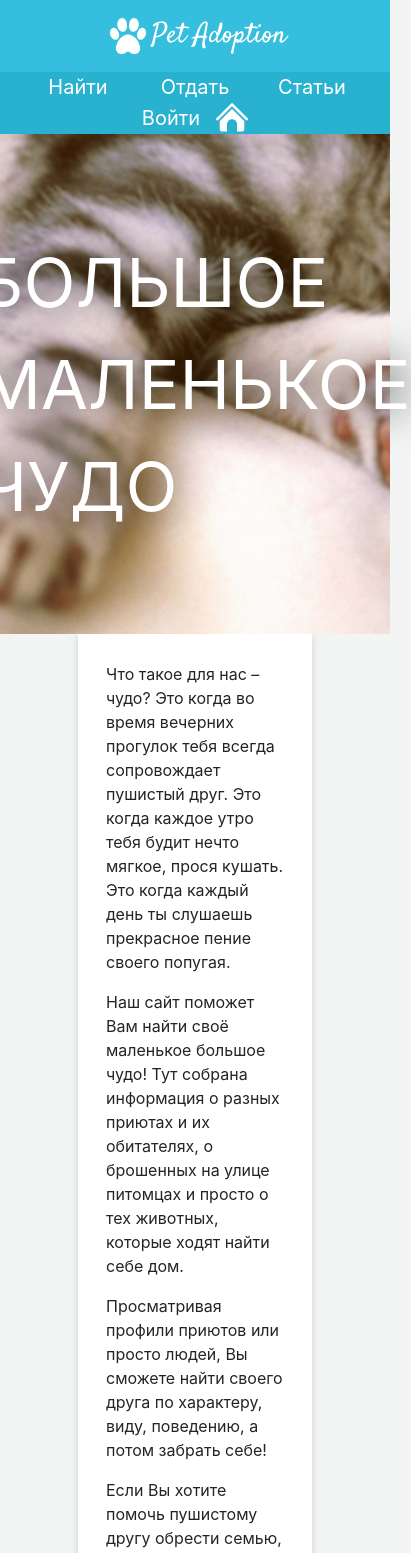
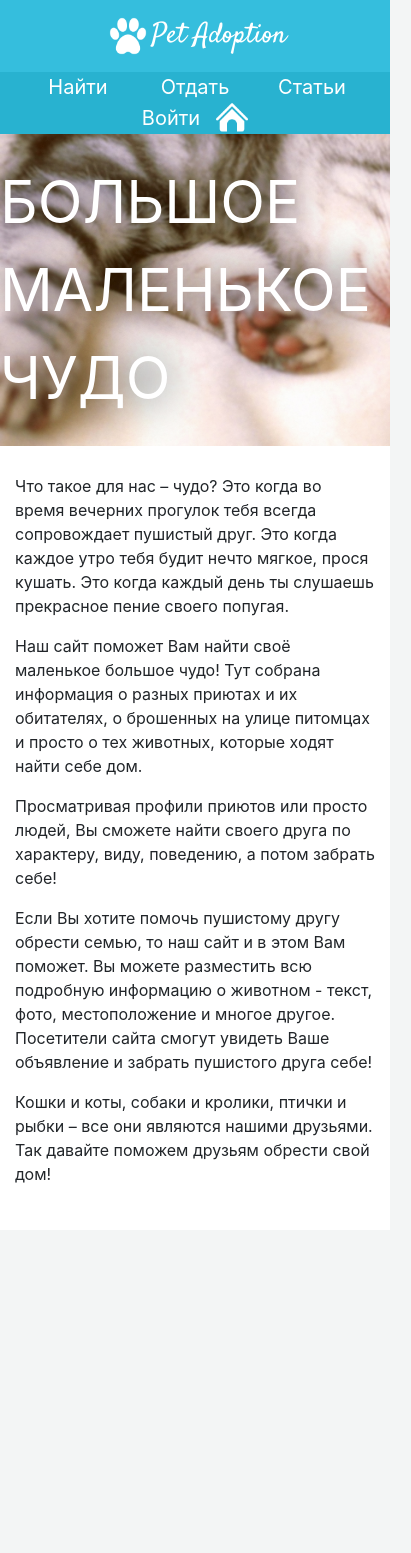
Before and after one commit to ionsome/pet-adoption, a React (Create React App) app in the folder client/: page / in a window 390 px wide. Shown: the top 1553 px of the page, 411 px wide, since content can reach past the window. After the commit the page ends 1230 px from the top, so only its background shows below. Built offline with nearby package versions, Linux system fonts and the light colour scheme.

Commit message:
Улучшил адаптивность главной страницы

```diff
--- a/client/src/css/App.css
+++ b/client/src/css/App.css
@@ -25,7 +25,7 @@
   width: 100%;
 }
 
-#tagline {
+.tagline {
   font-size: 68px;
   text-shadow: 0px 0px 40px black;
   color: white;
@@ -69,3 +69,20 @@ body {
   }
 
 }
+
+@media only screen and (max-width: 630px) {
+  .tagline {
+    font-size: 15vw;
+    text-shadow: 0px 0px 40px black;
+    color: white;
+    background-image: url('../images/cat_dog.jpg');
+    background-size: cover;
+    display: flex;
+    justify-content: center;
+    align-items: center;
+    width: 100%;
+    height: 80vw;
+    z-index: 1;
+  }
+
+}
--- a/client/src/find/CardList.js
+++ b/client/src/find/CardList.js
@@ -6,7 +6,7 @@ class CardList extends Component {
     render() {
         return (
             <div className="container">
-                <div className="row" id="card-list">
+                <div className="row " id="card-list">
                     {this.props.Cards.map((card) => {
                         return (<Card key={card._id} info={card} />)
                     })}
--- a/client/src/main/Page.js
+++ b/client/src/main/Page.js
@@ -50,14 +50,16 @@ class CardsPage extends Component {
         let pageContent;
 
         pageContent = (
-            <div className="body">
-                <div id="tagline" className="text-uppercase">Большое маленькое чудо</div>
-                <div className="landcontent">
+            <div className="body m-0">
+                <div className="text-uppercase tagline">Большое маленькое чудо</div>
+                <div className="col-lg-8 col-md-12 landcontent">
+                <div>
                     <p>Что такое для нас – чудо? Это когда во время вечерних прогулок тебя всегда сопровождает пушистый друг. Это когда каждое утро тебя будит нечто мягкое, прося кушать. Это когда каждый день ты слушаешь прекрасное пение своего попугая. </p>
                     <p>Наш сайт поможет Вам найти своё маленькое большое чудо! Тут собрана информация о разных приютах и их обитателях, о брошенных на улице питомцах и просто о тех животных, которые ходят найти себе дом.</p>
                     <p>Просматривая профили приютов или просто людей, Вы сможете найти своего друга по характеру, виду, поведению, а потом забрать себе! </p>
                     <p>Если Вы хотите помочь пушистому другу обрести семью, то наш сайт и в этом Вам поможет. Вы можете разместить всю подробную информацию о животном - текст, фото, местоположение и многое другое. Посетители сайта смогут увидеть Ваше объявление и забрать пушистого друга себе! </p>
                     <p>Кошки и коты, собаки и кролики, птички и рыбки – все они являются нашими друзьями. Так давайте поможем друзьям обрести свой дом!</p>
+                </div>
                 </div>
             </div>
         );
```
